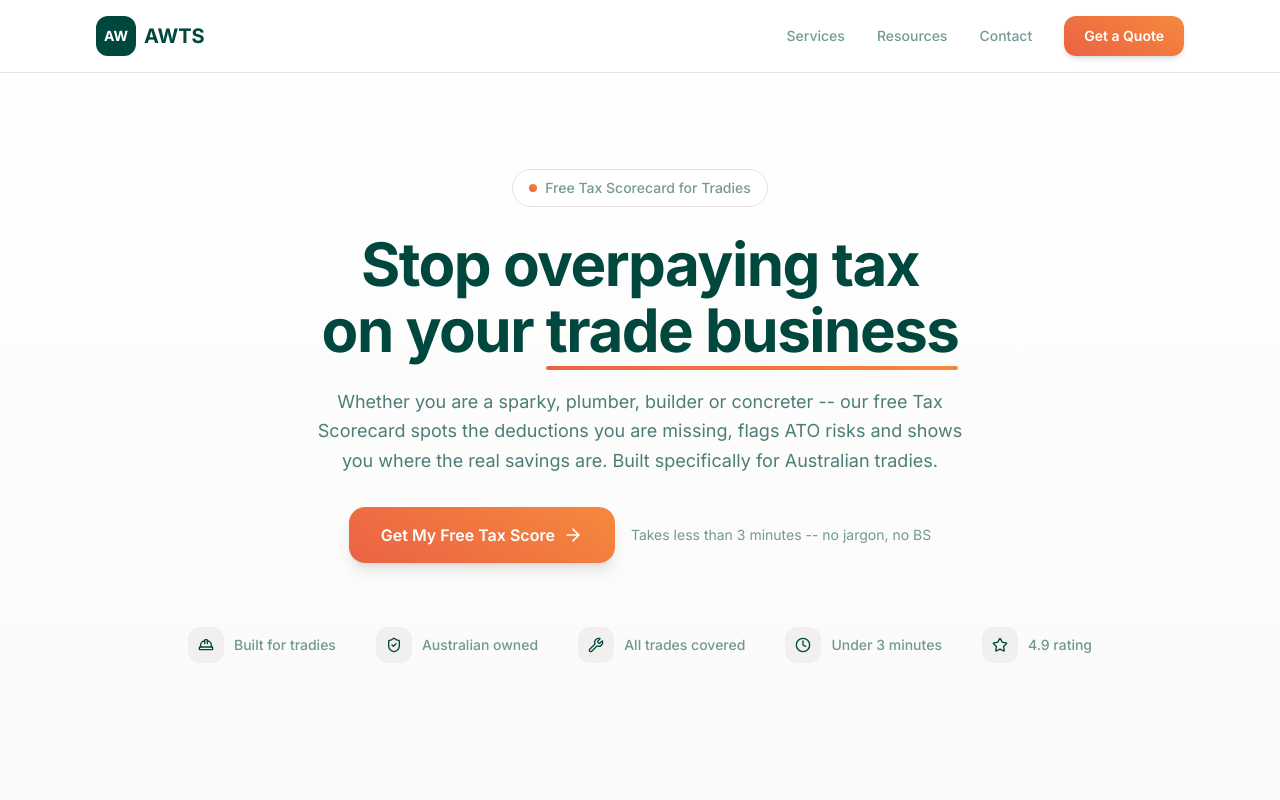
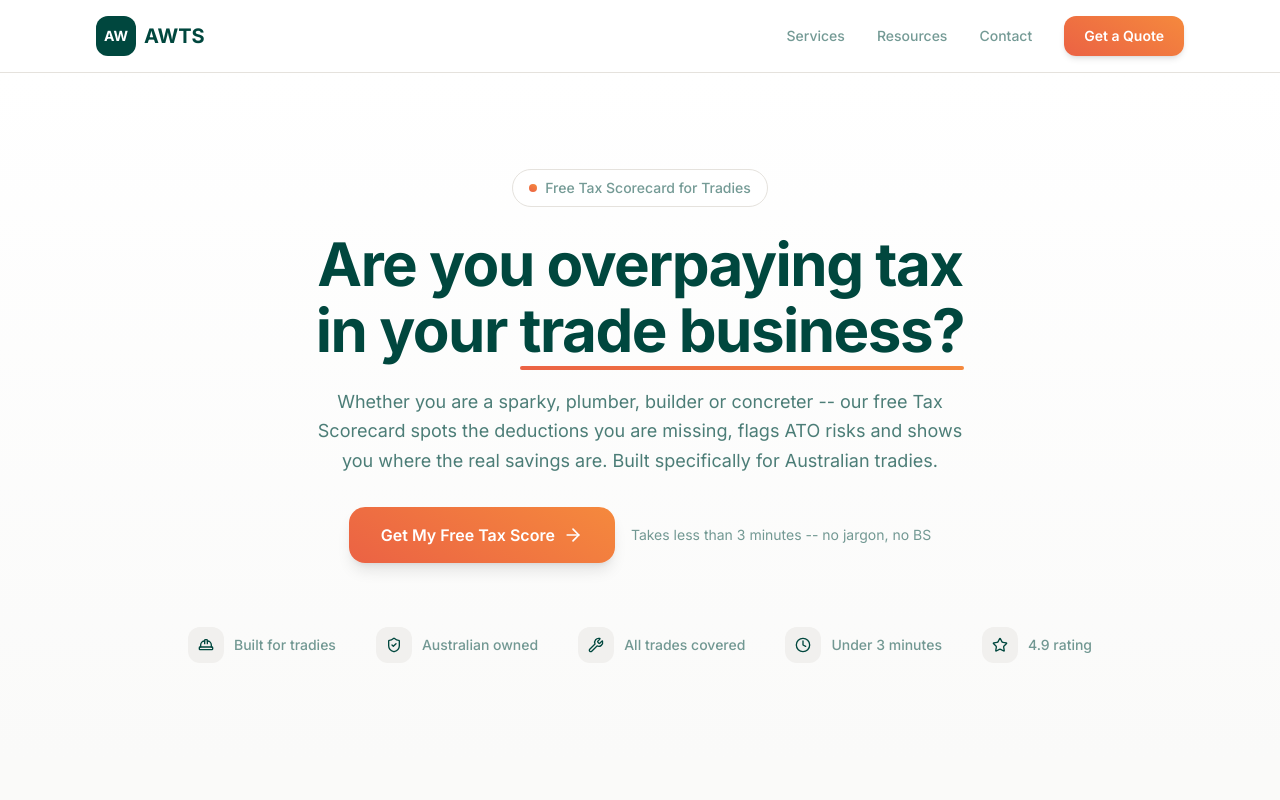
Before and after one commit to davidrios92/v0-tax-scorecard-app, a Next.js app: page / in a window 1280 px wide. Shown: the top 800 px of the page. Built offline with nearby package versions, Linux system fonts and the light colour scheme.

Commit message:
feat: update hero headline to engage readers\n\nChange headline to question format to prompt user action.

```diff
--- a/components/hero-section.tsx
+++ b/components/hero-section.tsx
@@ -32,9 +32,9 @@ export function HeroSection({ onStartScorecard }: HeroSectionProps) {
           </div>
 
           <h1 className="text-balance text-4xl font-bold leading-tight tracking-tight text-[var(--foreground)] lg:text-6xl lg:leading-[1.1]">
-            Stop overpaying tax on your{" "}
+            Are you overpaying tax in your{" "}
             <span className="relative">
-              trade business
+              trade business?
               <span
                 className="absolute -bottom-1 left-0 h-1 w-full rounded-full"
                 style={{
```
